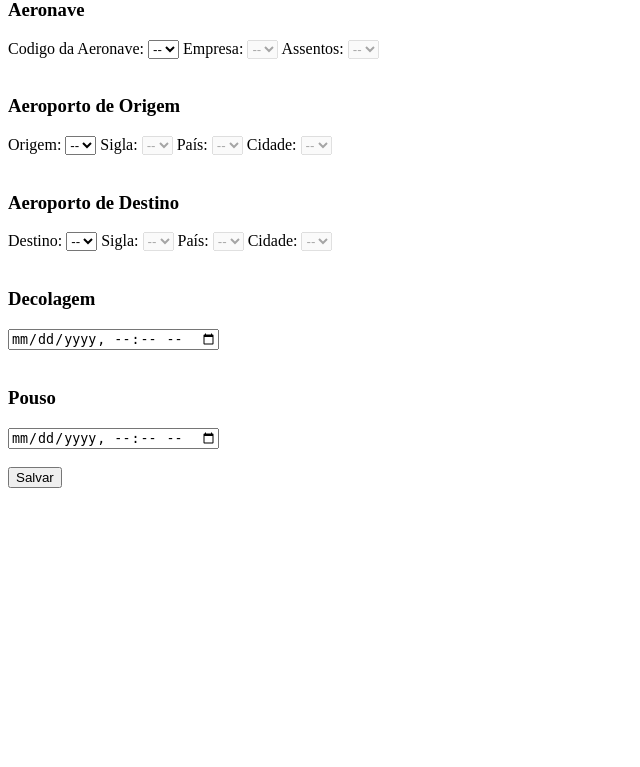
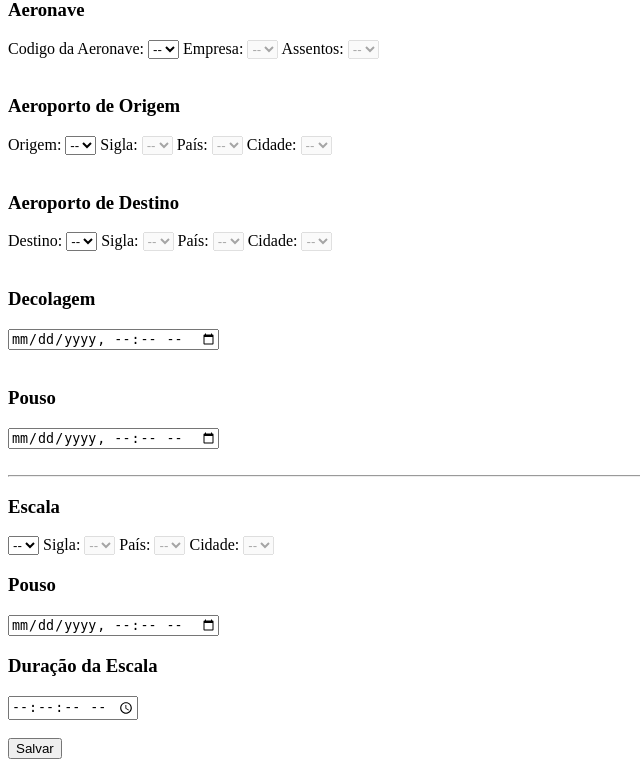
Before and after one commit to gustavinxd/bag-a-bagV2, a PHP site: page /back/criar_voo.php in a window 1280 px wide. Shown: the part 81-848 px from the top of the page, without its empty margins (0-640 px from the left). Before the commit the page ends 569 px from the top, so only its background shows below. Run offline with PHP 8.4, Linux system fonts and the light colour scheme; data that the repository does not hold is empty; a stand-in replaces the project's code that opens the database connection.

Commit message:
adicionar escala ao voo

```diff
--- a/back/criar_voo.php
+++ b/back/criar_voo.php
@@ -203,6 +203,56 @@ while($row_origem = mysqli_fetch_assoc($consulta)) {
         <br>
 
         <!-- ESCOLHA DE ESCALA -->
+        <hr>
+        <div>
+            <h3>Escala</h3>
+            <select name="fk_aeroporto_escala" style="display: none">
+                <option value="">--</option>
+                <?php
+                    echo "$options_aeroportos_id_aeroporto";
+                ?>
+            </select>
+
+            <select name="escala_nome_aeroporto" onchange="mudaSelectsEscala()">
+                <option value="">--</option>
+                <?php
+                    echo "$options_aeroportos_nome_aeroporto";
+                ?>
+            </select>
+
+            <label>Sigla: </label>
+            <select name="escala_sigla" disabled>
+                <option value="0">--</option>
+                <?php
+                    echo "$options_aeroportos_sigla";
+                ?>
+            </select>
+
+            <label>País: </label>
+            <select name="escala_pais" disabled>
+                <option value="">--</option>
+                <?php
+                    echo "$options_aeroportos_pais";
+                ?>
+            </select>
+
+            <label>Cidade: </label>
+            <select name="escala_cidade" disabled>
+                <option value="">--</option>
+                <?php
+                    echo "$options_aeroportos_cidade";
+                ?>
+            </select>
+
+            <h3>Pouso</h3>
+            <input type="datetime-local" name="horario_chegada_escala">
+
+            <h3>Duração da Escala</h3>
+            <input type="time" name="tempo_escala" step="1">
+        </div>
+
+        <br>
+
         <input type="submit" value="Salvar">
     </form>
 
@@ -254,6 +304,23 @@ while($row_origem = mysqli_fetch_assoc($consulta)) {
             selectCidade.selectedIndex =  opcao;
         }
 
+        function mudaSelectsEscala() {
+            let selectEscalaAeroID = form.fk_aeroporto_escala.options;
+            let selectEscalaNomeAero = form.escala_nome_aeroporto.options;
+            let selectEscalaSigla = form.escala_sigla.options;
+            let selectEscalaPais = form.escala_pais.options;
+            let selectEscalaCidade = form.escala_cidade.options;
+
+            let opcao = selectEscalaNomeAero.selectedIndex;
+
+            selectEscalaAeroID.selectedIndex =opcao;
+            selectEscalaSigla.selectedIndex = opcao;
+            selectEscalaPais.selectedIndex = opcao;
+            selectEscalaCidade.selectedIndex =  opcao;
+        }
+
+
+
         function mudaSelectAlternado() {
         // criar uma função que altere a option do destino se a da origem for a mesma (ou fazer no back end)
         }
```
Also changed, not shown: back/controller/controller_adicionar_voo.php (+20 -5 lines).
